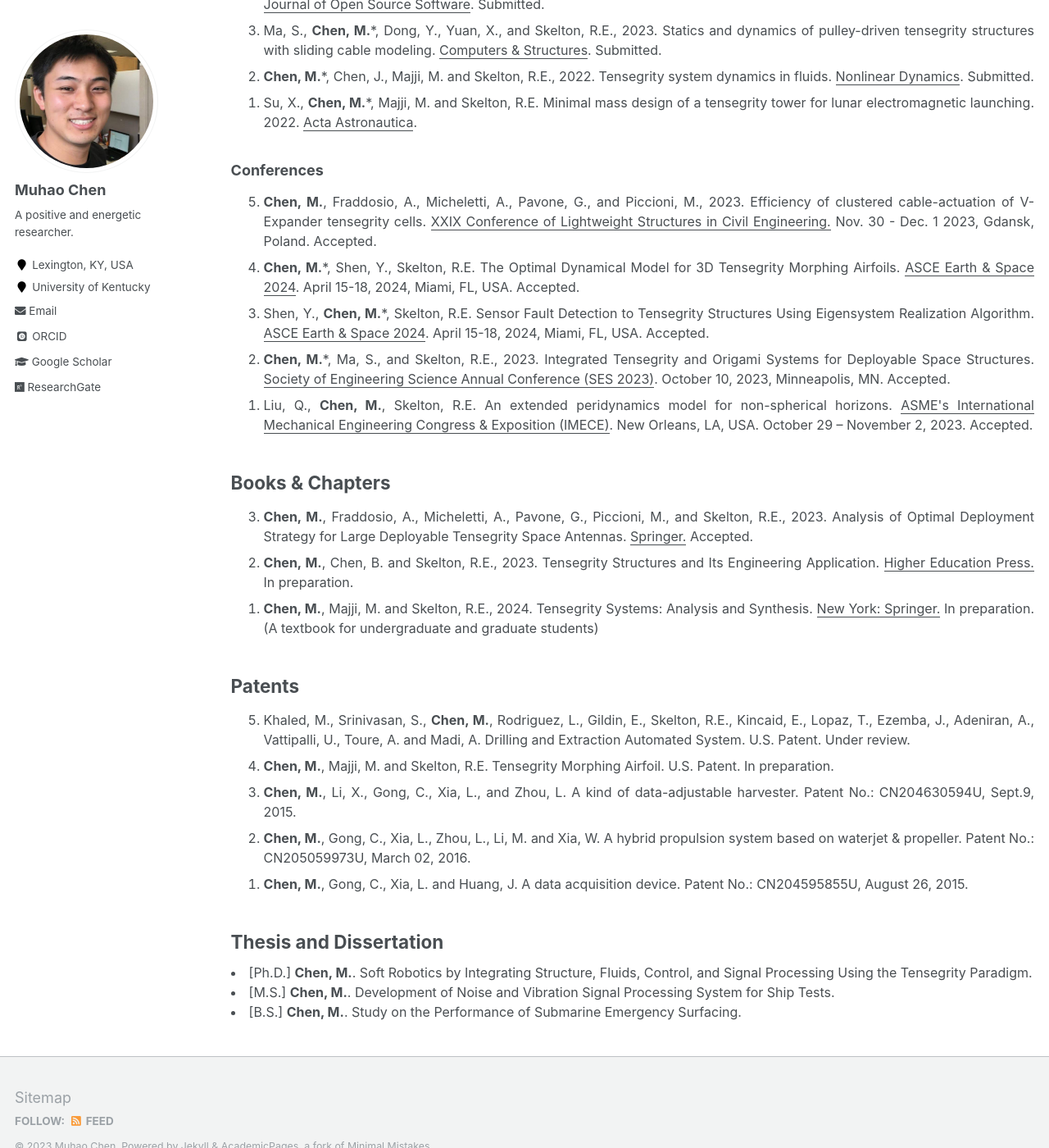
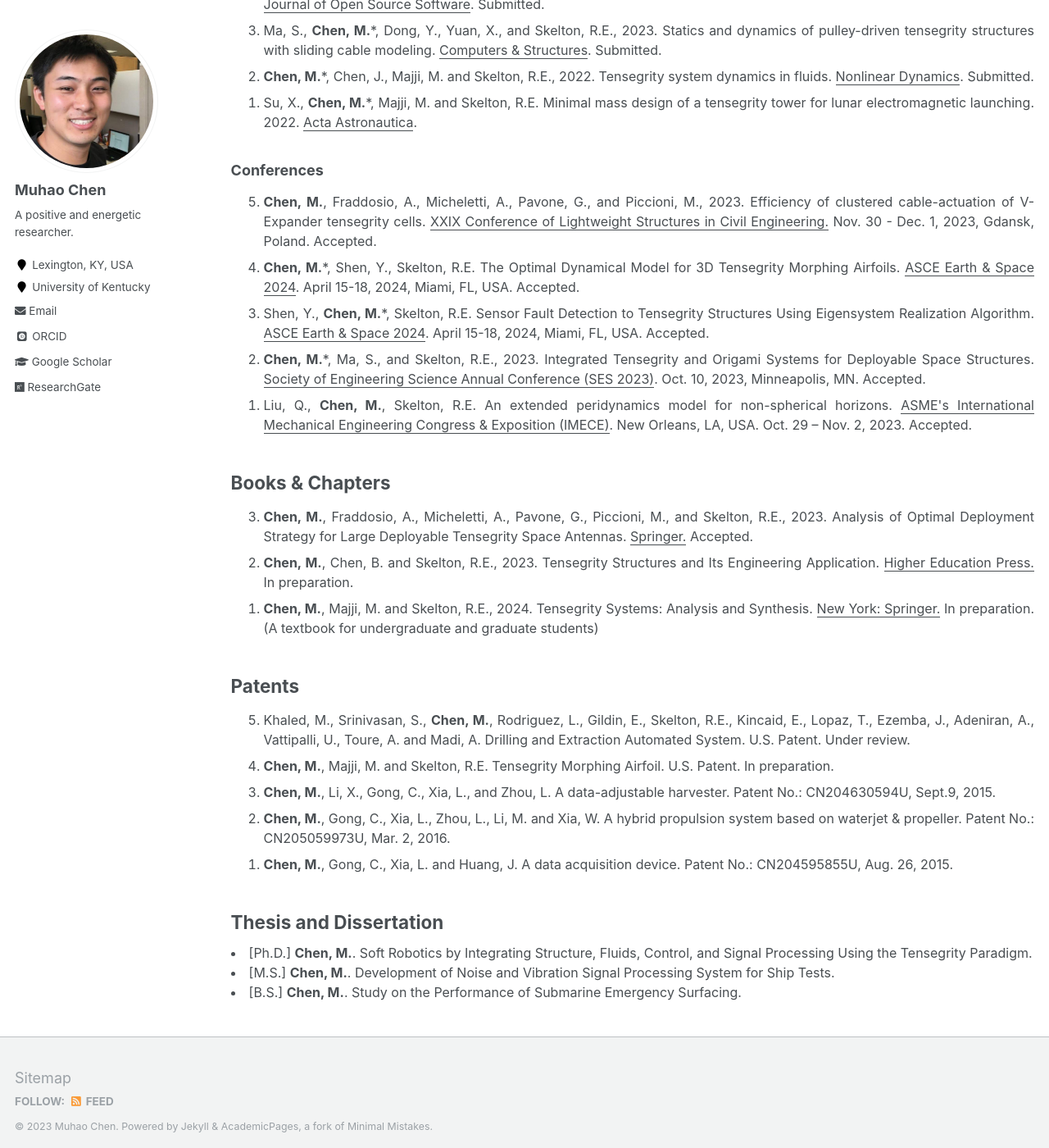
Before and after one commit to Muhao-Chen/muhao-chen.github.io, a Jekyll site: the page built from _pages/publication.md, in a window 1280 px wide and 1400 px high, scrolled down 3043 px. Shown: the whole window at 82% size. Built offline with Jekyll 4.4.1, drawn with Linux system fonts in a browser that asks for light colours; some web fonts are replaced; some of the changed text lies outside the part shown.

Commit message:
Update publication.md

```diff
--- a/_pages/publication.md
+++ b/_pages/publication.md
@@ -44,25 +44,25 @@ toc: true
 ## Conferences
 <font size=3>
 <ol reversed>
-<li> <strong>Chen, M.</strong>, Fraddosio, A., Micheletti, A., Pavone, G., Piccioni, M., and Skelton, R.E., 2023. Clustered cable-actuation strategies of a family of V-Expander tensegrity cells. <u>Engineering Mechanics Institute International Conference 2023 (EMI IC 2023).</u> August 29, 2023, Palermo, Italy. </li>
+<li> <strong>Chen, M.</strong>, Fraddosio, A., Micheletti, A., Pavone, G., Piccioni, M., and Skelton, R.E., 2023. Clustered cable-actuation strategies of a family of V-Expander tensegrity cells. <u>Engineering Mechanics Institute International Conference 2023 (EMI IC 2023).</u> Aug. 29, 2023, Palermo, Italy. </li>
 <li> Shen, Y.*, <strong>Chen, M.</strong>, Majji, M. and Skelton, R.E. An Efficient q-Markov Covariance Equivalent Realization Approach to System Identification. <u>The 22nd World Congress of the International Federation of Automatic Control (IFAC)</u>. July 9 – 14, 2023, Yokohama, Japan. </li>
 <li> <strong>Chen, M.</strong>, Fraddosio, A., Micheletti, A., Pavone, G.*, Piccioni, M., and Skelton, R.E., 2023. Analysis of Optimal Deployment Strategy for Large Deployable Tensegrity Space Antennas. <u>IWSS 2023 - Italian Workshop on Shell and Spatial Structures.</u> Turin, Jun. 26 - 28,  2023. </li>
-<li> <strong>Chen, M.</strong>, Fraddosio, A., Micheletti, A., Pavone, G.*, Piccioni, M., and Skelton, R.E., 2023. Nonlinear Dynamics Analysis of Actuation Strategies of Clustered Tensergity V-Expander Structures. <u>The Third International Nonlinear Dynamics Conference (NODYCON 2023)</u>. June 18 - 22, 2023, Rome, Italy. </li>
+<li> <strong>Chen, M.</strong>, Fraddosio, A., Micheletti, A., Pavone, G.*, Piccioni, M., and Skelton, R.E., 2023. Nonlinear Dynamics Analysis of Actuation Strategies of Clustered Tensegrity V-Expander Structures. <u>The Third International Nonlinear Dynamics Conference (NODYCON 2023)</u>. June 18 - 22, 2023, Rome, Italy. </li>
 <li> Yazbeck, R., Fernandes, R., <strong>Chen, M.</strong>, El-Borgi, S., Boyd, J., Lagoudas, D. Adaptive Bandgap Formation in a Periodic Tensegrity Structure. <u>ASME's 1st Annual Aerospace Structures, Structural Dynamics, and Materials Conference (SSDM)</u>. San Diego, CA, June 19 - 21, 2023. </li>
-<li> Shen, Y., <strong>Chen, M.</strong>*, and Skelton, R.E. Optimal simulation model for tensegrity systems in the presence of finite precision computing. <u>The 21st European Control Conference (ECC)</u>. 13 - 16 June, 2023, Bucharest, Romania. </li>
+<li> Shen, Y., <strong>Chen, M.</strong>*, and Skelton, R.E. Optimal simulation model for tensegrity systems in the presence of finite precision computing. <u>The 21st European Control Conference (ECC)</u>. 13 - 16 June 2023, Bucharest, Romania. </li>
 <li> Ma, S., <strong>Chen, M.</strong>, and Skelton, R.E., 2023. Dynamics of Clustered Tensegrity Structures Considering Friction in the Pulleys. <u>The 19th Nonlinear Vibration and 16th Nonlinear Dynamics and Motion Stability Conference (NVND2023)</u>.  May 5-7, 2023, Tianjin, China. </li>
 <li> Ma, S., <strong>Chen, M.</strong>, Zhang, H., and Skelton, R.E., 2023. Statics Analysis of Tensegrity Actuated Origami Structures. <u>The 19th Nonlinear Vibration and 16th Nonlinear Dynamics and Motion Stability Conference (NVND2023)</u>. May 5-7, 2023, Tianjin, China. </li>
 <li> Shen, Y.*, <strong>Chen, M.</strong>, and Skelton, R.E. A Tensegrity Approach for Lower-Limb Prosthesis. 2022. <u>The 11th International Conference on Rehabilitation Medicine and Engineering</u>. 16 -18 Dec. 2022, in Shanghai, China.</li>
 <li> Ma, S., Lu, K., <strong>Chen, M.</strong>* and Skelton, R.E., 2022. Deployment Analysis of A Clustered Tensegrity Hyperbolic Paraboloid Cable Net. <u>IASS 2022 Annual Symposium Affiliated with 13th APCS</u>. September 19-22, 2022.  </li>
 <li> Ma, S., <strong>Chen, M.</strong>*, Peng, Z., Yuan, X., and Skelton, R.E., 2022. Statics of Tensegrity Systems with Arbitrary Rigid Bodies. <u>IASS 2022 Annual Symposium Affiliated with 13th APCS</u>. September 19-22, 2022. </li>
-<li> Ma, S., <strong>Chen, M.</strong>* and Skelton, R.E., 2021. Design and analysis of deployable clustered tensegrity cable domes. <u>International Association for Shell and Spatial Structures (IASS)</u>. Annual Symposium and Spacial Structures Conference 2020/21, August 23, 2021. </li>
+<li> Ma, S., <strong>Chen, M.</strong>* and Skelton, R.E., 2021. Design and analysis of deployable clustered tensegrity cable domes. <u>International Association for Shell and Spatial Structures (IASS)</u>. Annual Symposium and Spacial Structures Conference 2020/21, Aug. 23, 2021. </li>
 <li> Ma, S., <strong>Chen, M.</strong>* and Skelton, R.E., 2021. Finite element analytical formulation for nonlinear tensegrity dynamics. <u> In ICCS23 & MECHCOMP6-23rd</u>. International Conference on Composite Structures & 6th International Conference on Mechanics of Composites. p. 194.</li>
 <li> <strong>Chen, M.</strong>*, Goyal, R., Majji, M. and Skelton, R.E., 2021. Deployable Tensegrity Lunar Tower. <u>ASCE Earth & Space Conference</u>. </li>
 <li> <strong>Chen, M.</strong>*, Goyal, R., Majji, M. and Skelton, R.E., 2020. Growth Adaptable Artificial Gravity Space Habitat from Tensegrity Structures. <u>ASCE Earth & Space Conference</u>. </li>
 <li> Longman, A.*, Skelton, R.E., Majji, M., Sercel, J., Peterson, C., Shevtsov, J., <strong>Chen, M.</strong> and Goyal, R., 2020. In-Space Fabrication and Growth of Affordable Large Interior Rotating Habitats. <u>In ASCEND 2020</u>. (p. 4193). </li>
 <li> <strong>Chen, M.</strong>*, Shen, Y., Goyal, R., Majji, M. and Skelton, R.E., 2018. Energy analysis of growth adaptable artificial gravity space habitat. <u>In 2018 AIAA SPACE and Astronautics Forum and Exposition</u>. p. 5109. </li>
 <li> <strong>Chen, M.</strong>, Fraddosio, A., Micheletti, A., Pavone, G., Piccioni, M., and Skelton, R.E., 2022. Dynamics and Nonlinear Statics Analyses of Cable-actuation of the V-Expander Tensegrity Structure. <u>The 2022 International Workshop on Multiscale Innovative Materials and Structure (MIMS)</u>. 1st Oct. 2022, in Cetara (Amalfi Coast) - Salerno, Italy.</li>
-<li> <strong>Chen, M.</strong>*, Majji, M. and Skelton, R.E., 2022. Mass Efficient Double-Helix Tensegrity. <u>The 2022 Annual Technical Meeting of the Society of Engineering Science (SES)</u>. October 17, 2022, College Station, Texas, USA. </li>
+<li> <strong>Chen, M.</strong>*, Majji, M. and Skelton, R.E., 2022. Mass Efficient Double-Helix Tensegrity. <u>The 2022 Annual Technical Meeting of the Society of Engineering Science (SES)</u>. Oct. 17, 2022, College Station, Texas, USA. </li>
 </ol>
 </font>
 
@@ -85,13 +85,13 @@ toc: true
 ### Conferences
 <font size=3>
 <ol reversed>
-<li> <strong>Chen, M.</strong>, Fraddosio, A., Micheletti, A., Pavone, G., and Piccioni, M., 2023. Efficiency of clustered cable-actuation of V-Expander tensegrity cells. <u>XXIX Conference of Lightweight Structures in Civil Engineering.</u> Nov. 30 - Dec. 1 2023, Gdansk, Poland. Accepted.</li>
+<li> <strong>Chen, M.</strong>, Fraddosio, A., Micheletti, A., Pavone, G., and Piccioni, M., 2023. Efficiency of clustered cable-actuation of V-Expander tensegrity cells. <u>XXIX Conference of Lightweight Structures in Civil Engineering.</u> Nov. 30 - Dec. 1, 2023, Gdansk, Poland. Accepted.</li>
 <li> <strong>Chen, M.</strong>*, Shen, Y., Skelton, R.E. The Optimal Dynamical Model for 3D Tensegrity Morphing Airfoils. <u>ASCE Earth & Space 2024</u>. April 15-18, 2024, Miami, FL, USA. Accepted. </li>
 <li> Shen, Y., <strong>Chen, M.</strong>*, Skelton, R.E. Sensor Fault Detection to Tensegrity Structures Using Eigensystem Realization Algorithm. <u>ASCE Earth & Space 2024</u>.  April 15-18, 2024, Miami, FL, USA. Accepted. </li>
-<li> <strong>Chen, M.</strong>*, Ma, S., and Skelton, R.E., 2023. Integrated Tensegrity and Origami Systems for Deployable Space Structures. <u>Society of Engineering Science Annual Conference (SES 2023)</u>. October 10, 2023, Minneapolis, MN. Accepted. </li>
+<li> <strong>Chen, M.</strong>*, Ma, S., and Skelton, R.E., 2023. Integrated Tensegrity and Origami Systems for Deployable Space Structures. <u>Society of Engineering Science Annual Conference (SES 2023)</u>. Oct. 10, 2023, Minneapolis, MN. Accepted. </li>
 <!-- <li> Chen, Y., <strong>Chen, M</strong>, Xi Xia, James C. Hermanson, Fei Qi. An Efficient Approach to Solving the Coagulation Population Balance Equation through Weighted Particle Reconstruction. <u>16th International Conference on Gas–Liquid and Gas–Liquid–Solid Reactor Engineering (GLS-16)</u>. September 2-5, 2024, Dresden, Germany. </li> -->
-<!-- <li> <strong>Chen, M.</strong>*, Shen, Y., Skelton, R.E. The Optimal Dynamical Model for High-Dimensional Aerospace Structures. <u>ASME's International Mechanical Engineering Congress & Exposition (IMECE)</u>. New Orleans, LA, USA. October 29 – November 2, 2023. Accepted. </li> -->
-<li> Liu, Q., <strong>Chen, M.</strong>, Skelton, R.E. An extended peridynamics model for non-spherical horizons. <u>ASME's International Mechanical Engineering Congress & Exposition (IMECE)</u>. New Orleans, LA, USA. October 29 – November 2, 2023. Accepted. </li>
+<!-- <li> <strong>Chen, M.</strong>*, Shen, Y., Skelton, R.E. The Optimal Dynamical Model for High-Dimensional Aerospace Structures. <u>ASME's International Mechanical Engineering Congress & Exposition (IMECE)</u>. New Orleans, LA, USA. Oct. 29 – Nov. 2, 2023. Accepted. </li> -->
+<li> Liu, Q., <strong>Chen, M.</strong>, Skelton, R.E. An extended peridynamics model for non-spherical horizons. <u>ASME's International Mechanical Engineering Congress & Exposition (IMECE)</u>. New Orleans, LA, USA. Oct. 29 – Nov. 2, 2023. Accepted. </li>
 <!-- <li> Ma, S., Chen, Y., <strong>Chen, M.</strong>* and Skelton, R.E., 2023. Statics Study of Clustered Tensegrity Structures Considering Pulley Sizes. <u>The International Association for Shell and Spatial Structures (IASS) symposia</u>. July 10-14, 2023, Melbourne, Australia. Accepted. </li> -->
 </ol>
 </font>
@@ -113,12 +113,11 @@ toc: true
 <li> Khaled, M., Srinivasan, S., <strong>Chen, M.</strong>, Rodriguez, L., Gildin, E., Skelton, R.E., Kincaid, E., Lopaz, T., Ezemba, J., Adeniran, A., Vattipalli, U., Toure, A. and Madi, A. Drilling and Extraction Automated System. U.S. Patent. Under review. </li>
 <!-- <li> Plantz, C.L., <strong>Chen, M.</strong>, Majji, M. and Skelton, R.E. Tensegrity Robotic Dolphin. U.S. Patent. In preparation. </li> -->
 <li> <strong>Chen, M.</strong>, Majji, M. and Skelton, R.E. Tensegrity Morphing Airfoil. U.S. Patent. In preparation. </li>
-<li> <strong>Chen, M.</strong>, Li, X., Gong, C., Xia, L., and Zhou, L. A kind of data-adjustable harvester. Patent No.: CN204630594U, Sept.9, 2015. </li>
-<li> <strong>Chen, M.</strong>, Gong, C., Xia, L., Zhou, L., Li, M. and Xia, W. A hybrid propulsion system based on waterjet & propeller. Patent No.: CN205059973U, March 02, 2016. </li>
-<li> <strong>Chen, M.</strong>, Gong, C., Xia, L. and Huang, J. A data acquisition device. Patent No.: CN204595855U, August 26, 2015. </li>
+<li> <strong>Chen, M.</strong>, Li, X., Gong, C., Xia, L., and Zhou, L. A data-adjustable harvester. Patent No.: CN204630594U, Sept.9, 2015. </li>
+<li> <strong>Chen, M.</strong>, Gong, C., Xia, L., Zhou, L., Li, M. and Xia, W. A hybrid propulsion system based on waterjet & propeller. Patent No.: CN205059973U, Mar. 2, 2016. </li>
+<li> <strong>Chen, M.</strong>, Gong, C., Xia, L. and Huang, J. A data acquisition device. Patent No.: CN204595855U, Aug. 26, 2015. </li>
 </ol>
 </font>
-
 
 ## Thesis and Dissertation
 <font size=3>
```
